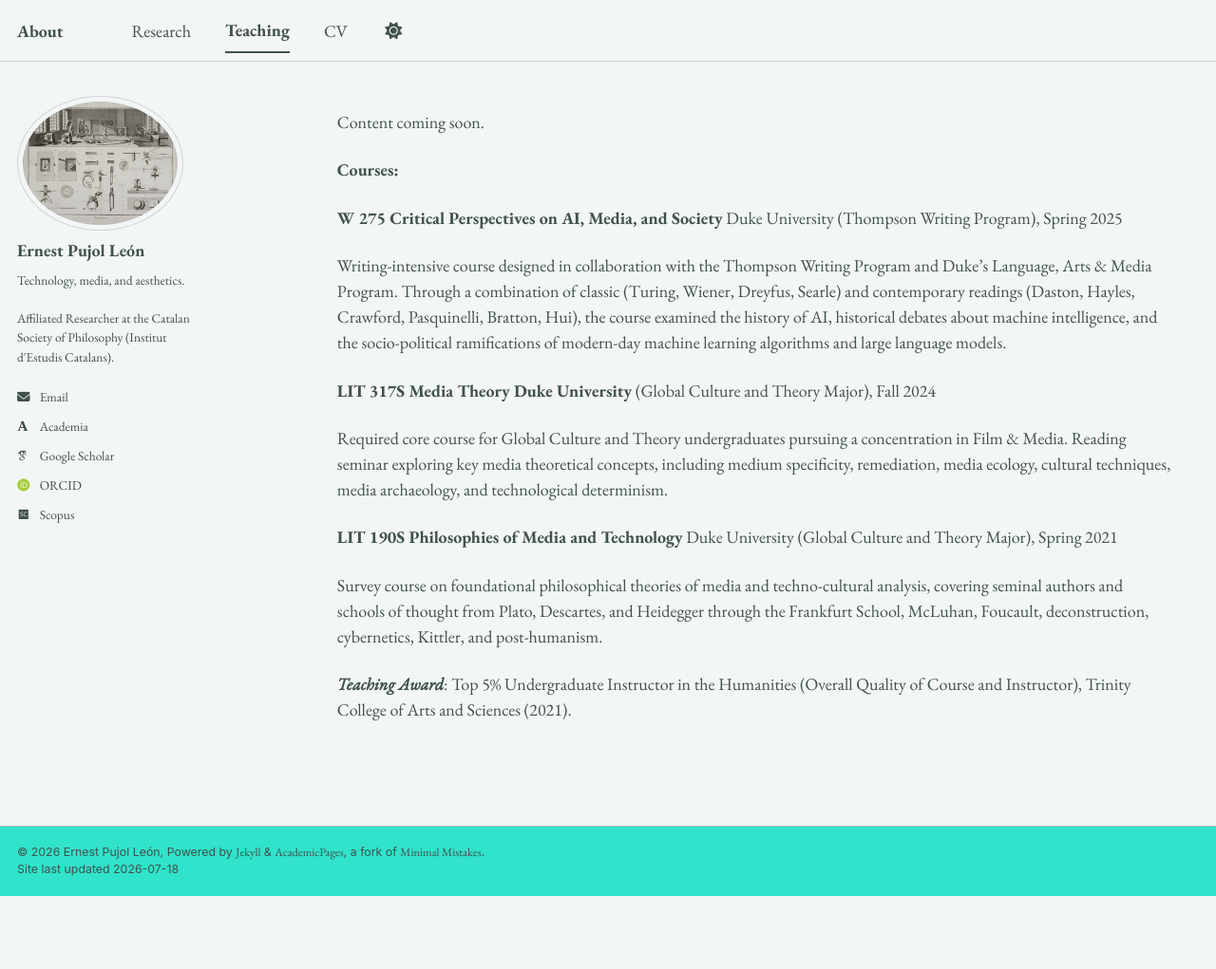
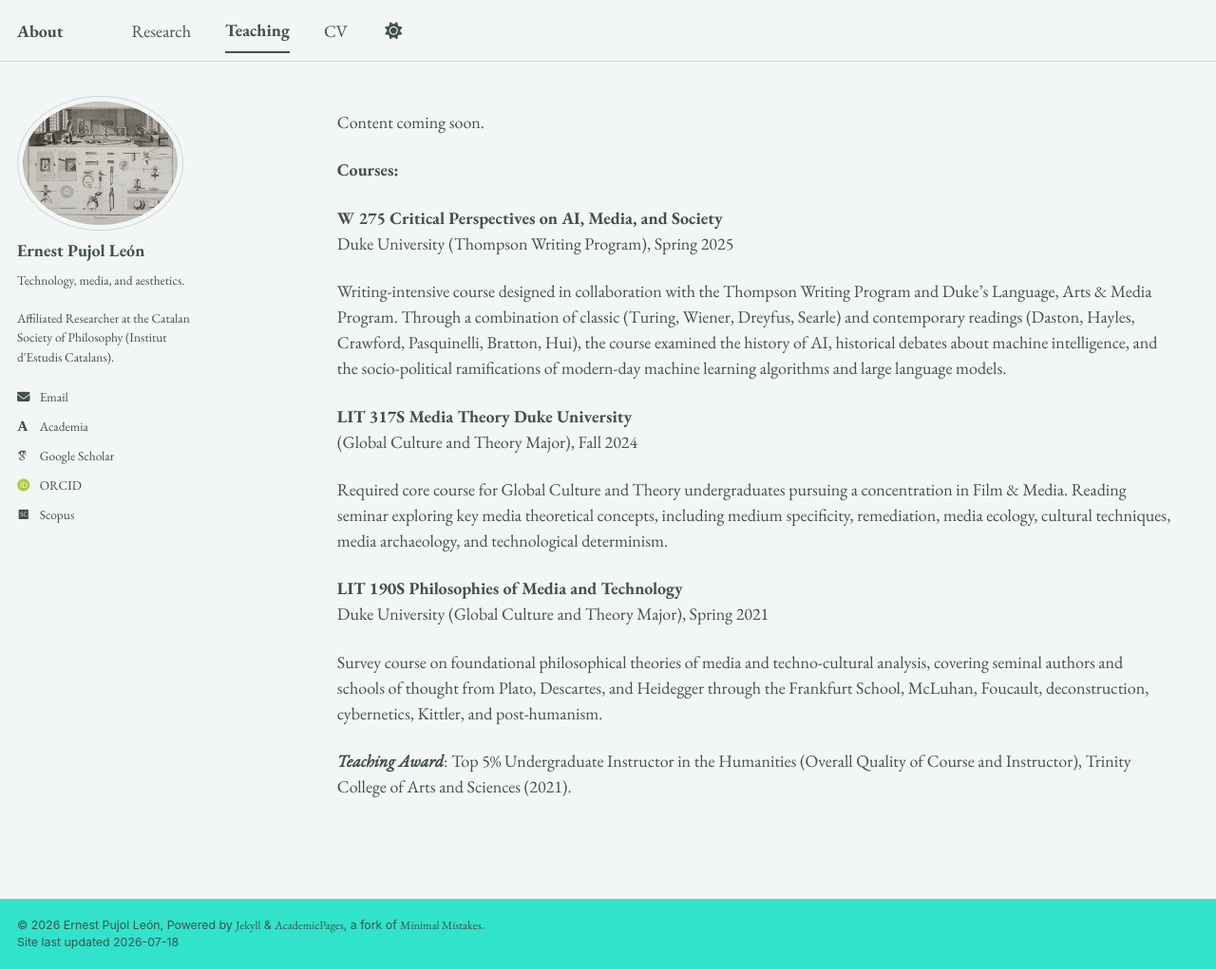
Before and after one commit to epujol90/epujol90.github.io, a Jekyll site: the page built from _pages/teaching.md, in a window 1280 px wide and 1021 px high. Shown: the whole window at 95% size. Built offline with Jekyll 4.4.1, drawn with Linux system fonts in a browser that asks for light colours; some web fonts are replaced; a script bundle is joined from its source files by our own code; library files that are not in the unit come from our copies.

```diff
--- a/_pages/teaching.md
+++ b/_pages/teaching.md
@@ -10,19 +10,19 @@ Content coming soon.
 **Courses:**
 
 **W 275 Critical Perspectives on AI, Media, and Society**
-Duke University (Thompson Writing Program), Spring 2025
+<br>Duke University (Thompson Writing Program), Spring 2025
 
 Writing-intensive course designed in collaboration with the Thompson Writing Program and Duke’s Language, Arts & Media Program. Through a combination of classic (Turing, Wiener, Dreyfus, Searle) and contemporary readings (Daston, Hayles, Crawford, Pasquinelli, Bratton, Hui), the course examined the history of AI, historical debates about machine intelligence, and the socio-political ramifications of modern-day machine learning algorithms and large language models.
 
 
 **LIT 317S Media Theory Duke University**
-(Global Culture and Theory Major), Fall 2024
+<br>(Global Culture and Theory Major), Fall 2024
 
 Required core course for Global Culture and Theory undergraduates pursuing a concentration in Film & Media. Reading seminar exploring key media theoretical concepts, including medium specificity, remediation, media ecology, cultural techniques, media archaeology, and technological determinism.
 
 
 **LIT 190S Philosophies of Media and Technology**
-Duke University (Global Culture and Theory Major), Spring 2021
+<br>Duke University (Global Culture and Theory Major), Spring 2021
 
 Survey course on foundational philosophical theories of media and techno-cultural analysis, covering seminal authors and schools of thought from Plato, Descartes, and Heidegger through the Frankfurt School, McLuhan, Foucault, deconstruction, cybernetics, Kittler, and post-humanism.
 
```
